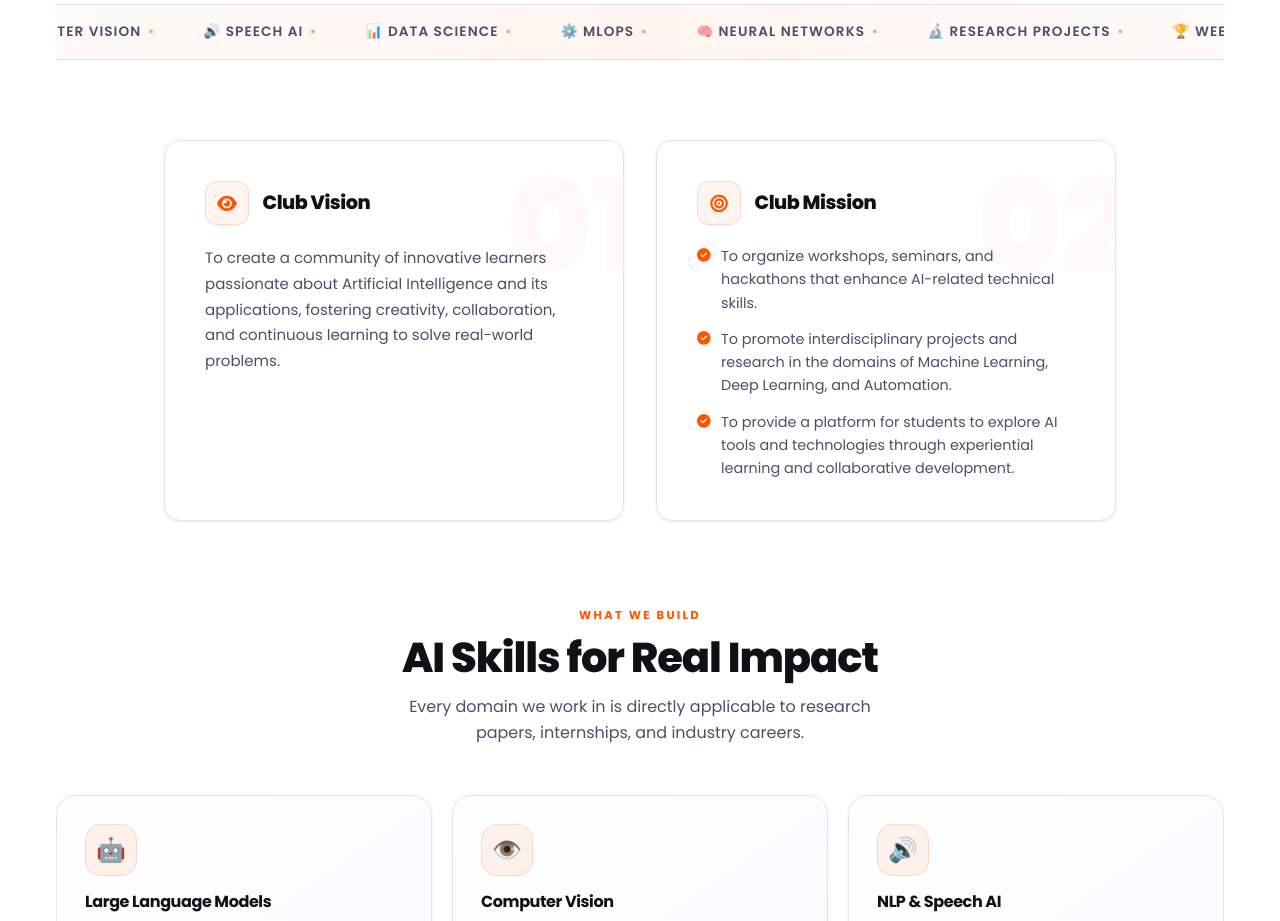
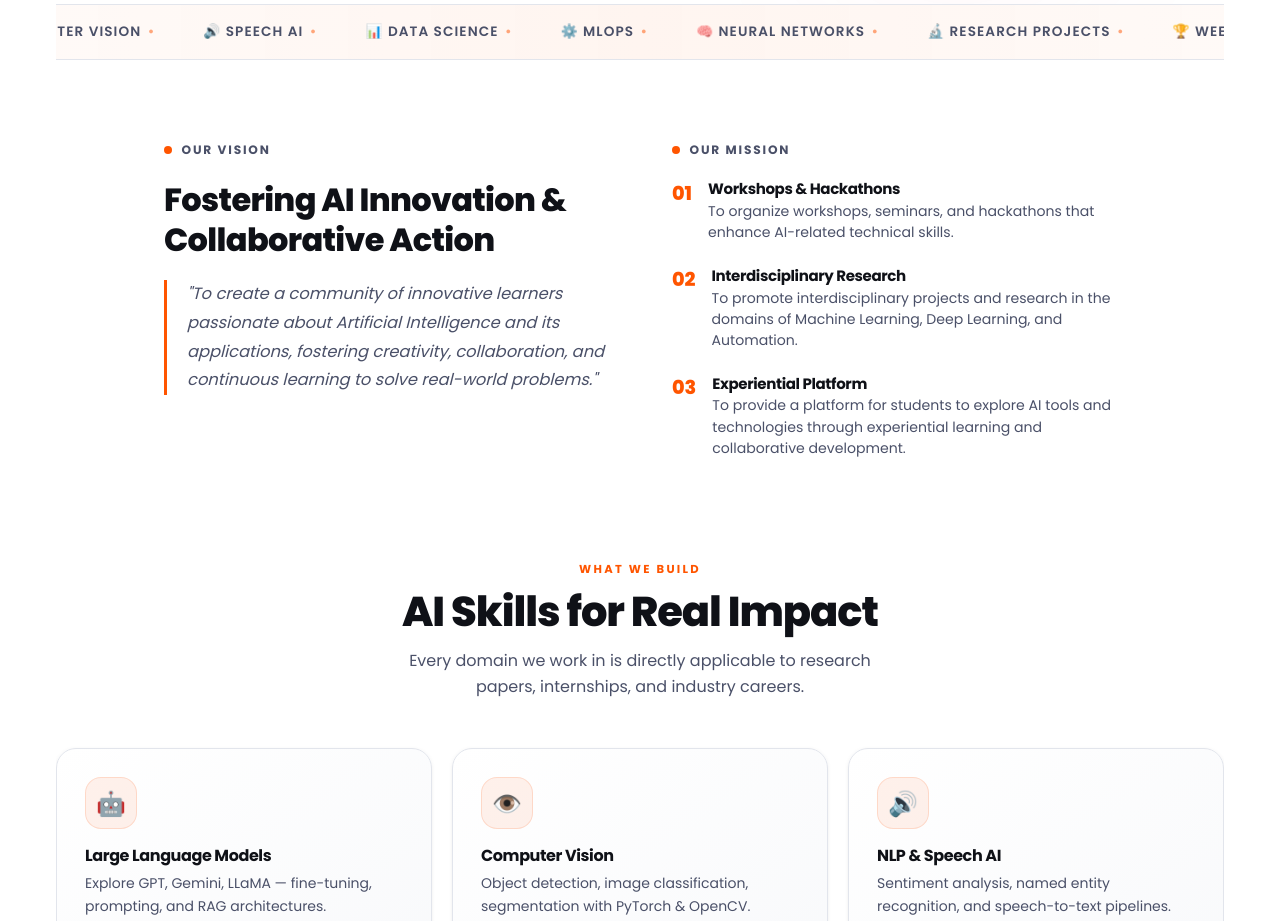
Before and after one commit to mindcraftaiclub-crypto/Website, a React (Vite) app: page / in a window 1280 px wide. Shown: the part 840-1761 px from the top of the page. Built offline with nearby package versions, Linux system fonts and the light colour scheme; no server answers; the database is empty.

Commit message:
Redesign Vision & Mission on Home page to a sleek minimalist editorial grid

```diff
--- a/src/pages/Home.jsx
+++ b/src/pages/Home.jsx
@@ -303,71 +303,58 @@ export default function Home() {
       </div>
 
       {/* VISION & MISSION */}
-      <section style={{ maxWidth: '1000px', margin: '0 auto 5rem', padding: '0 1.5rem' }}>
+      <section style={{ maxWidth: '1000px', margin: '0 auto 6rem', padding: '0 1.5rem' }}>
         <Reveal direction="up">
-          <div style={{ display: 'grid', gridTemplateColumns: 'repeat(auto-fit, minmax(320px, 1fr))', gap: '2rem' }}>
-            {/* Vision Card */}
-            <div style={{
-              background: 'var(--card)',
-              border: '1px solid var(--border)',
-              borderRadius: '16px',
-              padding: '2.5rem',
-              boxShadow: 'var(--shadow-sm)',
-              position: 'relative',
-              overflow: 'hidden'
-            }}>
-              <div style={{
-                position: 'absolute', top: '-20px', right: '-20px',
-                fontSize: '8rem', color: 'rgba(255,85,0,0.03)',
-                fontFamily: 'var(--font-display)', fontWeight: 900,
-                pointerEvents: 'none', userSelect: 'none'
-              }}>01</div>
-              <div style={{ display: 'flex', alignItems: 'center', gap: '0.85rem', marginBottom: '1.25rem' }}>
-                <div style={{ width: 44, height: 44, borderRadius: 12, background: 'rgba(255,85,0,0.06)', border: '1px solid rgba(255,85,0,0.18)', display: 'flex', alignItems: 'center', justifyContent: 'center' }}>
-                  <i className="fa-solid fa-eye" style={{ color: 'var(--orange)', fontSize: '1.1rem' }} />
-                </div>
-                <h3 style={{ fontSize: '1.2rem', fontWeight: 800, color: 'var(--text)', margin: 0 }}>Club Vision</h3>
+          <div style={{ display: 'grid', gridTemplateColumns: 'repeat(auto-fit, minmax(300px, 1fr))', gap: '4rem', alignItems: 'start' }}>
+
+            {/* Vision Column */}
+            <div style={{ display: 'flex', flexDirection: 'column', gap: '1.25rem' }}>
+              <div style={{ display: 'flex', alignItems: 'center', gap: '0.6rem' }}>
+                <span style={{ width: '8px', height: '8px', borderRadius: '50%', background: 'var(--orange)' }}></span>
+                <span style={{ fontSize: '0.76rem', fontWeight: 700, textTransform: 'uppercase', letterSpacing: '0.15em', color: 'var(--text-secondary)' }}>Our Vision</span>
               </div>
-              <p style={{ fontSize: '0.94rem', color: 'var(--text-secondary)', lineHeight: 1.7, margin: 0 }}>
-                To create a community of innovative learners passionate about Artificial Intelligence and its applications, fostering creativity, collaboration, and continuous learning to solve real-world problems.
+              <h3 style={{ fontSize: '2rem', fontWeight: 800, fontFamily: 'var(--font-display)', color: 'var(--text)', margin: 0, lineHeight: 1.25, letterSpacing: '-0.02em' }}>
+                Fostering AI Innovation & Collaborative Action
+              </h3>
+              <p style={{
+                fontSize: '1.02rem',
+                color: 'var(--text-secondary)',
+                lineHeight: 1.75,
+                margin: 0,
+                borderLeft: '3px solid var(--orange)',
+                paddingLeft: '1.25rem',
+                fontStyle: 'italic'
+              }}>
+                "To create a community of innovative learners passionate about Artificial Intelligence and its applications, fostering creativity, collaboration, and continuous learning to solve real-world problems."
               </p>
             </div>
 
-            {/* Mission Card */}
-            <div style={{
-              background: 'var(--card)',
-              border: '1px solid var(--border)',
-              borderRadius: '16px',
-              padding: '2.5rem',
-              boxShadow: 'var(--shadow-sm)',
-              position: 'relative',
-              overflow: 'hidden'
-            }}>
-              <div style={{
-                position: 'absolute', top: '-20px', right: '-20px',
-                fontSize: '8rem', color: 'rgba(255,85,0,0.03)',
-                fontFamily: 'var(--font-display)', fontWeight: 900,
-                pointerEvents: 'none', userSelect: 'none'
-              }}>02</div>
-              <div style={{ display: 'flex', alignItems: 'center', gap: '0.85rem', marginBottom: '1.25rem' }}>
-                <div style={{ width: 44, height: 44, borderRadius: 12, background: 'rgba(255,85,0,0.06)', border: '1px solid rgba(255,85,0,0.18)', display: 'flex', alignItems: 'center', justifyContent: 'center' }}>
-                  <i className="fa-solid fa-bullseye" style={{ color: 'var(--orange)', fontSize: '1.1rem' }} />
-                </div>
-                <h3 style={{ fontSize: '1.2rem', fontWeight: 800, color: 'var(--text)', margin: 0 }}>Club Mission</h3>
+            {/* Mission Column */}
+            <div style={{ display: 'flex', flexDirection: 'column', gap: '1.5rem' }}>
+              <div style={{ display: 'flex', alignItems: 'center', gap: '0.6rem', marginBottom: '-0.25rem' }}>
+                <span style={{ width: '8px', height: '8px', borderRadius: '50%', background: 'var(--orange)' }}></span>
+                <span style={{ fontSize: '0.76rem', fontWeight: 700, textTransform: 'uppercase', letterSpacing: '0.15em', color: 'var(--text-secondary)' }}>Our Mission</span>
               </div>
-              <ul style={{ listStyle: 'none', padding: 0, margin: 0, display: 'flex', flexDirection: 'column', gap: '0.85rem' }}>
+
+              <div style={{ display: 'flex', flexDirection: 'column', gap: '1.5rem' }}>
                 {[
-                  'To organize workshops, seminars, and hackathons that enhance AI-related technical skills.',
-                  'To promote interdisciplinary projects and research in the domains of Machine Learning, Deep Learning, and Automation.',
-                  'To provide a platform for students to explore AI tools and technologies through experiential learning and collaborative development.'
-                ].map((item, idx) => (
-                  <li key={idx} style={{ display: 'flex', gap: '0.65rem', alignItems: 'flex-start', fontSize: '0.9rem', color: 'var(--text-secondary)', lineHeight: 1.6 }}>
-                    <i className="fa-solid fa-circle-check" style={{ color: 'var(--orange)', fontSize: '0.85rem', marginTop: '0.25rem', flexShrink: 0 }} />
-                    <span>{item}</span>
-                  </li>
+                  { num: '01', title: 'Workshops & Hackathons', text: 'To organize workshops, seminars, and hackathons that enhance AI-related technical skills.' },
+                  { num: '02', title: 'Interdisciplinary Research', text: 'To promote interdisciplinary projects and research in the domains of Machine Learning, Deep Learning, and Automation.' },
+                  { num: '03', title: 'Experiential Platform', text: 'To provide a platform for students to explore AI tools and technologies through experiential learning and collaborative development.' }
+                ].map((m, idx) => (
+                  <div key={idx} style={{ display: 'flex', gap: '1rem', alignItems: 'flex-start' }}>
+                    <span style={{ fontSize: '1.2rem', fontWeight: 800, fontFamily: 'var(--font-display)', color: 'var(--orange)', lineHeight: 1, marginTop: '0.2rem' }}>
+                      {m.num}
+                    </span>
+                    <div style={{ display: 'flex', flexDirection: 'column', gap: '0.2rem' }}>
+                      <h4 style={{ fontSize: '0.94rem', fontWeight: 700, color: 'var(--text)', margin: 0 }}>{m.title}</h4>
+                      <p style={{ fontSize: '0.88rem', color: 'var(--text-secondary)', lineHeight: 1.5, margin: 0 }}>{m.text}</p>
+                    </div>
+                  </div>
                 ))}
-              </ul>
+              </div>
             </div>
+
           </div>
         </Reveal>
       </section>
```
